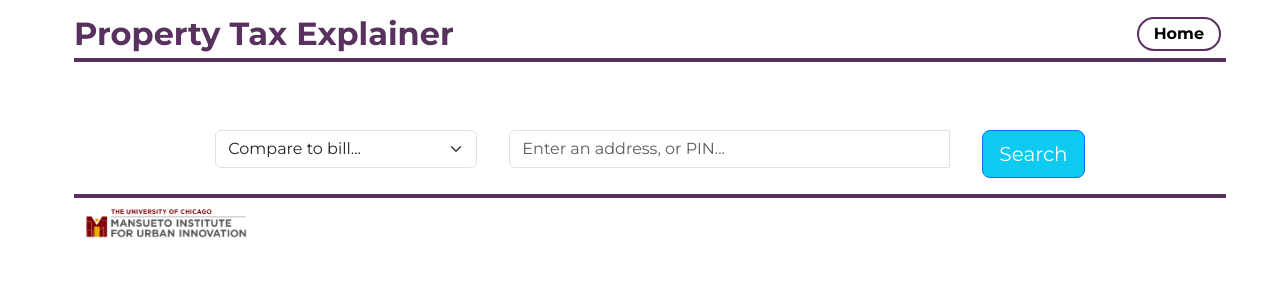
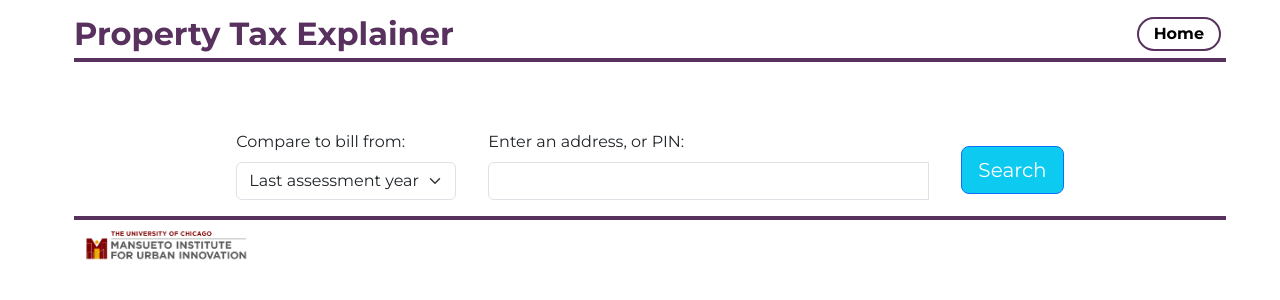
Before and after one commit to divij-sinha/ptax-project-update, a FastAPI app: page / in a window 1280 px wide. Shown: the top 300 px of the page. Run offline with FastAPI, Linux system fonts and the light colour scheme; some web fonts are replaced.

Commit message:
added labels and default bill years

```diff
--- a/app/templates/index.html
+++ b/app/templates/index.html
@@ -8,10 +8,10 @@
                 <form method="post" autocomplete="off" action="/submit">
                     <div class="row justify-content-center mb-3 gap-2">
                         <div class="col-auto">
+                            <label for="search_category" class="form-label">Compare to bill from:</label>
                             <div class="input-group">
                                 <select name="search_category" id="search_category" class="form-select w-auto" required>
-                                    <option value="" disabled selected>Compare to bill...</option>
-                                    <option value="last_assessment_year">From last assessment year</option>
+                                    <option value="last_assessment_year"selected>Last assessment year</option>
                                     <option value="one_year">1 year ago</option>
                                     <option value="three_years">3 years ago</option>
                                     <option value="five_years">5 years ago</option>
@@ -22,15 +22,16 @@
                         <input type="hidden" name="search_category_hidden" id="search_category_hidden">
 
                         <div class="col-md-5">
+                            <label for="search_term" class="form-label">Enter an address, or PIN:</label>
                             <div class="input-group">
-                                <input type="text" name="search_term" class="form-control" id="search_term" placeholder="Enter an address, or PIN...">
+                                <input type="text" name="search_term" class="form-control" id="search_term">
                                 <ul class="dropdown-menu" role="menu" id="suggestions_dropdown"></ul>
                             </div>
                         </div>
 
                         <input type="hidden" name="search_term_hidden" id="search_term_hidden">
 
-                        <div class="col-auto">
+                        <div class="col-auto mt-3">
                             <button class="btn btn-primary btn-lg bg-info w-100" id="search-button">Search</button>
                         </div>
                     </div>
```
